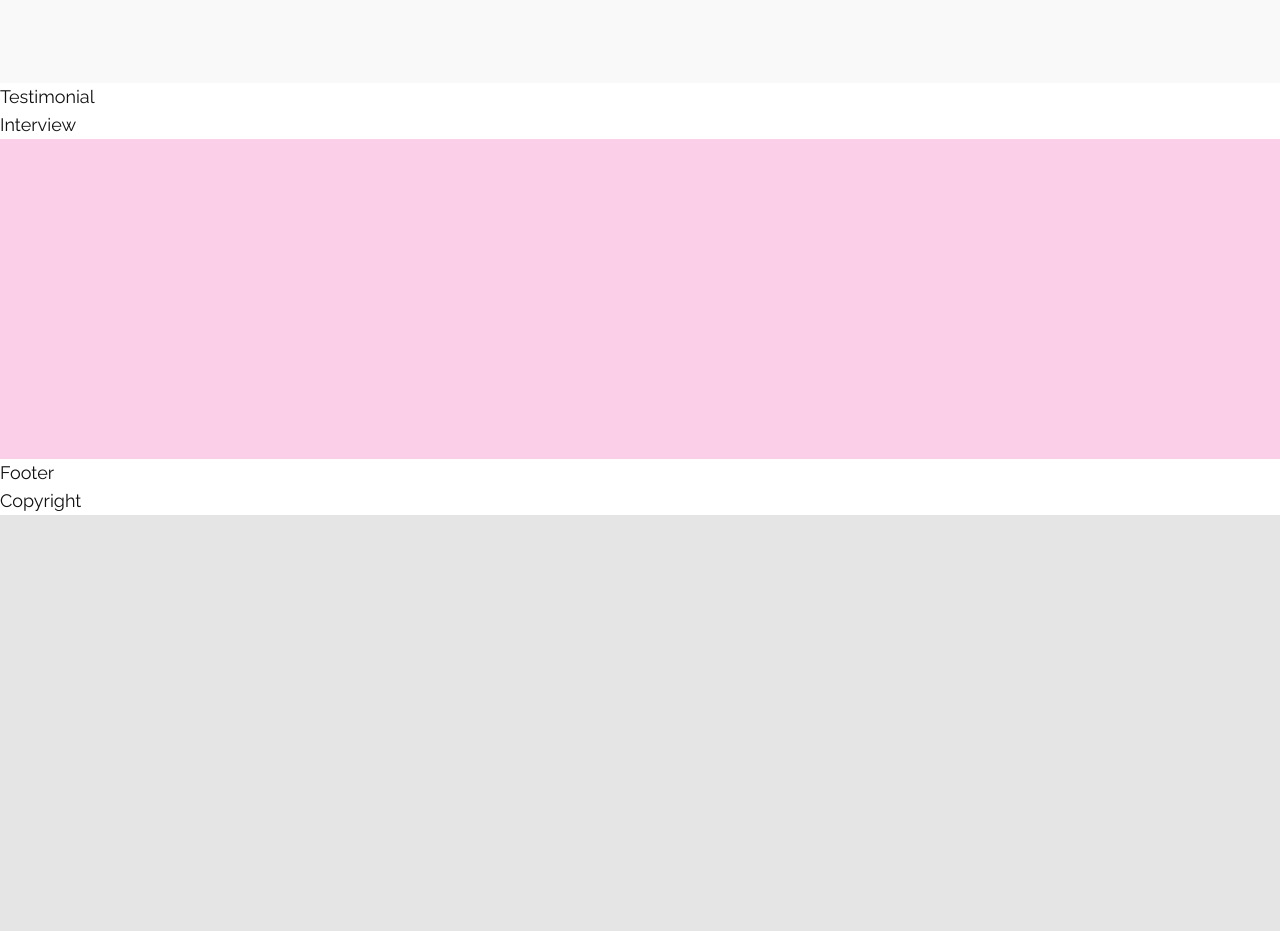
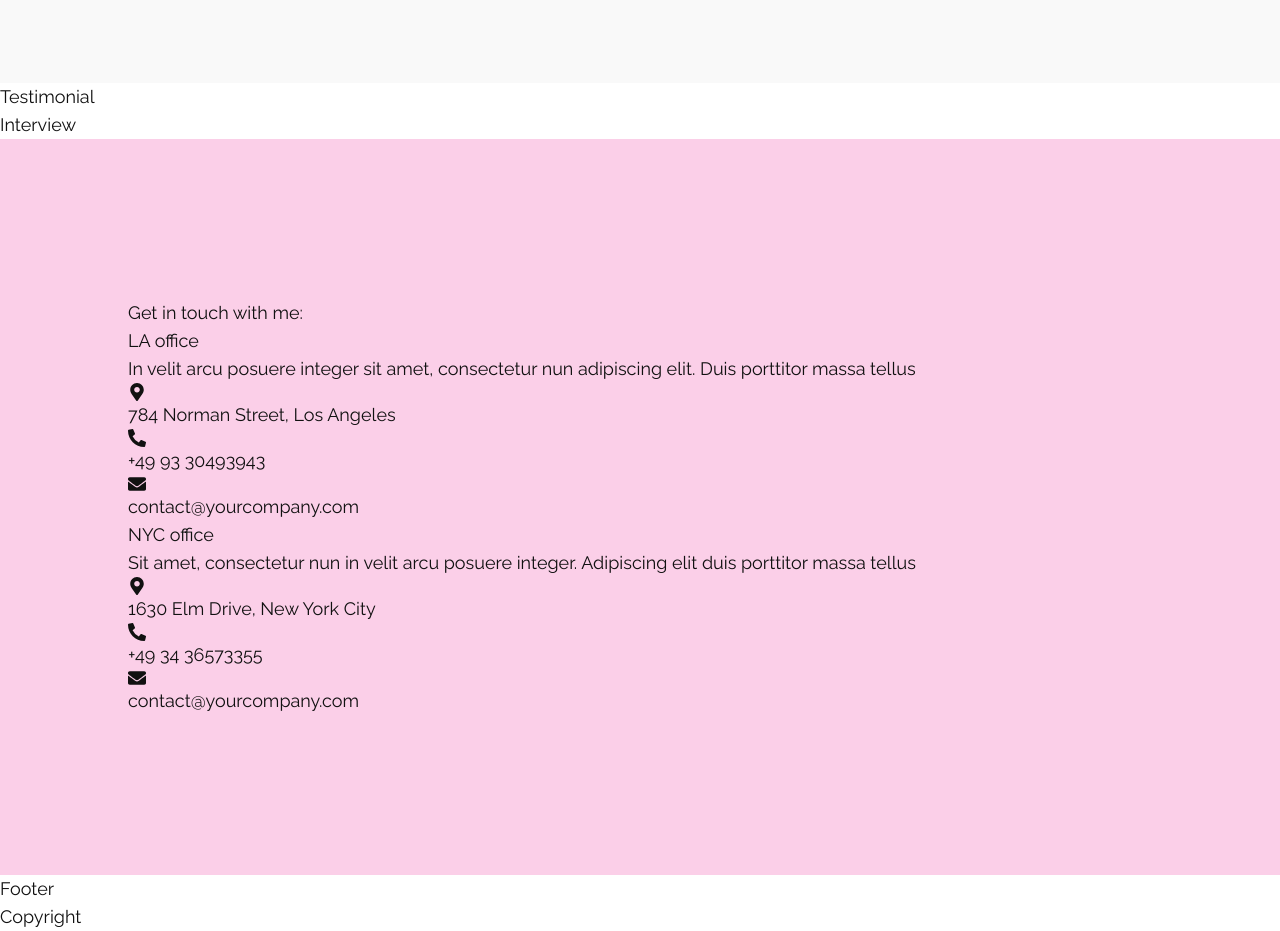
Before and after one commit to Zym0tic/tara-zep-portfolio, a React (Create React App) app: page / in a window 1280 px wide. Shown: the part 2080-3011 px from the top of the page. Before the commit the page ends 2595 px from the top, so only its background shows below. Built offline with nearby package versions, Linux system fonts and the light colour scheme; the HTML template or start-up script is replaced by a standard one; a web font is replaced by a local one.

Commit message:
add contact information section

```diff
--- a/src/components/Contact.js
+++ b/src/components/Contact.js
@@ -1,24 +1,58 @@
-import React from 'react';
+import React from "react";
 //import contact data
-import { contactData } from '../data';
+import { contactData } from "../data";
 //import motion
-import { motion } from 'framer-motion';
+import { motion } from "framer-motion";
 //import fade in
-import { fadeIn } from '../variants';
+import { fadeIn } from "../variants";
 
 const Contact = () => {
   //destructure contact data
   const { title, info, form } = contactData;
-  return <section className='bg-pink-200 section'>
-    <div className='container mx-auto'>
-      <div>
-        {/* text */}
+  return (
+    <section className="bg-pink-200 section">
+      <div className="container mx-auto">
         <div>
-          {/* title */}
+          {/* text */}
+          <div>
+            {/* title */}
+            <h2>{title}</h2>
+            {/* info items */}
+            {info.map((item, index) => {
+              //destructure item
+              const { title, subtitle, address, phone, email, link } = item;
+              return (
+                <div key={index}>
+                  {/* title */}
+                  <div>{title}</div>
+                  {/* subtitle */}
+                  <div>{subtitle}</div>
+                  {/* address, phone and email */}
+                  <div>
+                    {/* address */}
+                    <div>
+                    <div>{address.icon}</div>
+                    <div>{address.name}</div>
+                    </div>
+                    {/* phone */}
+                    <div>
+                    <div>{phone.icon}</div>
+                    <div>{phone.number}</div>
+                    </div>
+                    {/* email */}
+                    <div>
+                    <div>{email.icon}</div>
+                    <div>{email.address}</div>
+                    </div>
+                  </div>
+                </div>
+              );
+            })}
+          </div>
         </div>
       </div>
-    </div>
-    </section>;
+    </section>
+  );
 };
 
 export default Contact;
```
